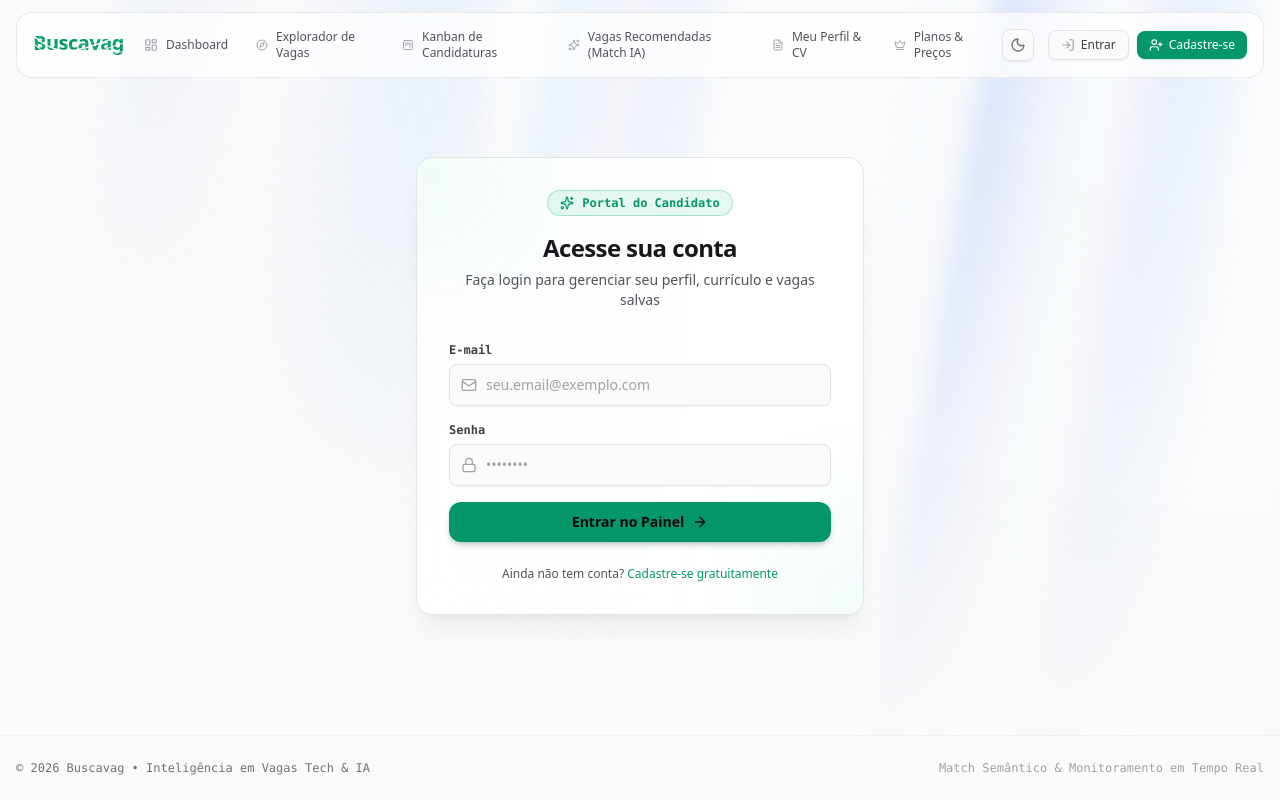
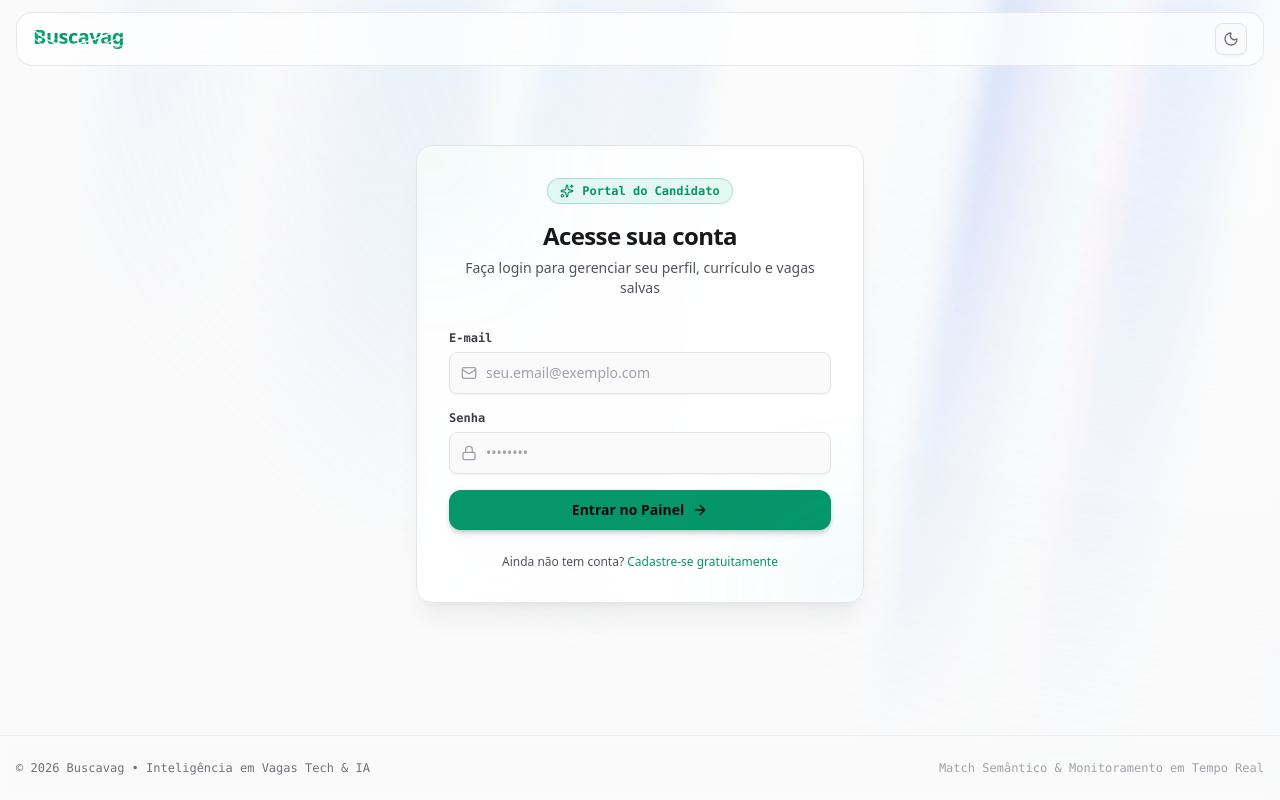
Before and after one commit to moaaskt/buscavag, a Next.js app: page /login in a window 1280 px wide. Built offline with nearby package versions, Linux system fonts and the light colour scheme; no server answers.

Commit message:
feat(navbar): minimalist header in auth routes (Phase 50)

```diff
--- a/src/components/Navbar.tsx
+++ b/src/components/Navbar.tsx
@@ -43,6 +43,7 @@ export function Navbar({
   userRole: defaultUserRole = 'Candidato',
 }: NavbarProps) {
   const pathname = usePathname();
+  const isAuthRoute = pathname === '/login' || pathname === '/register' || pathname?.startsWith('/login') || pathname?.startsWith('/register');
   const [isDarkMode, setIsDarkMode] = useState(true);
   const [authState, setAuthState] = useState<AuthUserState>({ authenticated: false });
 
@@ -84,17 +85,21 @@ export function Navbar({
       setIsDarkMode(true);
     }
 
+    if (!isAuthRoute) {
       checkAuth();
+    }
 
     const handleAuthChange = () => {
+      if (!isAuthRoute) {
         checkAuth();
+      }
     };
 
     window.addEventListener('buscavag:auth-changed', handleAuthChange);
     return () => {
       window.removeEventListener('buscavag:auth-changed', handleAuthChange);
     };
-  }, []);
+  }, [isAuthRoute]);
 
   const navItems = [
     {
@@ -225,7 +230,17 @@ export function Navbar({
         </Link>
 
         <div className="flex items-center gap-2">
-          {authState.authenticated ? (
+          {isAuthRoute ? (
+            <button
+              onClick={toggleTheme}
+              type="button"
+              className="flex h-8 w-8 items-center justify-center rounded-lg border border-zinc-200 dark:border-zinc-800 bg-zinc-50 dark:bg-zinc-900 text-zinc-500 dark:text-zinc-400 hover:bg-zinc-100 dark:hover:bg-zinc-800 hover:text-zinc-900 dark:hover:text-zinc-200 transition-colors shadow-sm"
+              title={isDarkMode ? 'Mudar para tema claro' : 'Mudar para tema escuro'}
+              aria-label="Alternar tema"
+            >
+              {isDarkMode ? <Sun className="h-4 w-4 text-amber-400" /> : <Moon className="h-4 w-4" />}
+            </button>
+          ) : authState.authenticated ? (
             <Link
               href="/candidate"
               className="flex h-7 items-center gap-1.5 px-2 rounded-full border border-emerald-500/30 bg-emerald-500/10 text-emerald-400 text-xs font-medium"
@@ -280,8 +295,8 @@ export function Navbar({
             />
           </Link>
 
-          {/* Dynamic Center Navigation Items */}
-          <NavItems items={navItems} />
+          {/* Dynamic Center Navigation Items (ocultos em rotas de auth) */}
+          {!isAuthRoute && <NavItems items={navItems} />}
 
           {/* Right Actions */}
           <div className="flex items-center gap-2.5 shrink-0">
@@ -296,8 +311,9 @@ export function Navbar({
               {isDarkMode ? <Sun className="h-4 w-4" /> : <Moon className="h-4 w-4" />}
             </button>
 
-            {/* Perfil do Usuário / Botão de Acesso */}
-            {authState.authenticated ? (
+            {/* Perfil do Usuário / Botão de Acesso (ocultos em rotas de auth) */}
+            {!isAuthRoute && (
+              authState.authenticated ? (
                 <Link
                   href="/candidate"
                   className="flex items-center gap-2 pl-2 border-l border-zinc-200 dark:border-zinc-800 hover:opacity-85 transition-opacity"
@@ -337,13 +353,14 @@ export function Navbar({
                     <span>Cadastre-se</span>
                   </Link>
                 </div>
+              )
             )}
           </div>
         </NavBody>
       </ResizableNavbarContainer>
 
-      {/* Floating Dock para Mobile (Responsivo) */}
-      <FloatingDockMobile items={mobileDockItems} />
+      {/* Floating Dock para Mobile (Responsivo, oculto em rotas de auth) */}
+      {!isAuthRoute && <FloatingDockMobile items={mobileDockItems} />}
     </>
   );
 }
```
Lines whose indentation alone changed are shown as unchanged.
